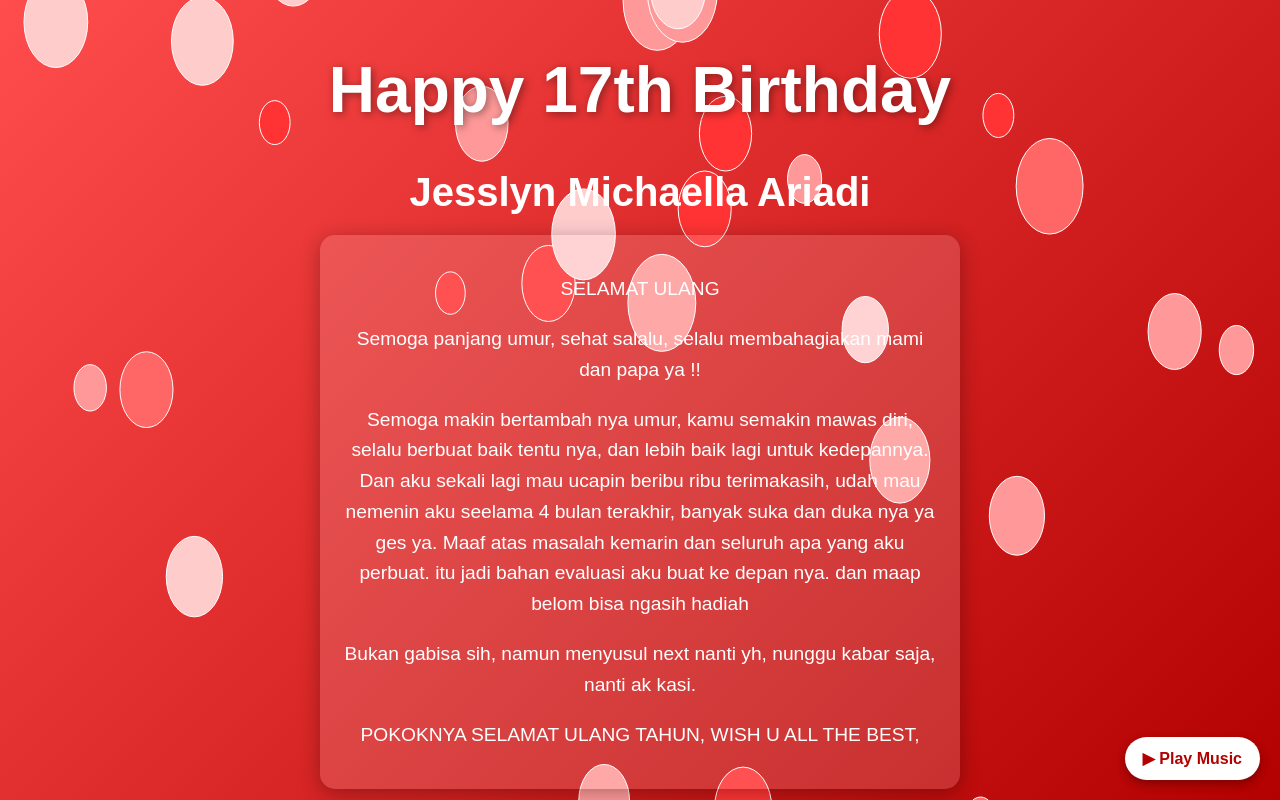
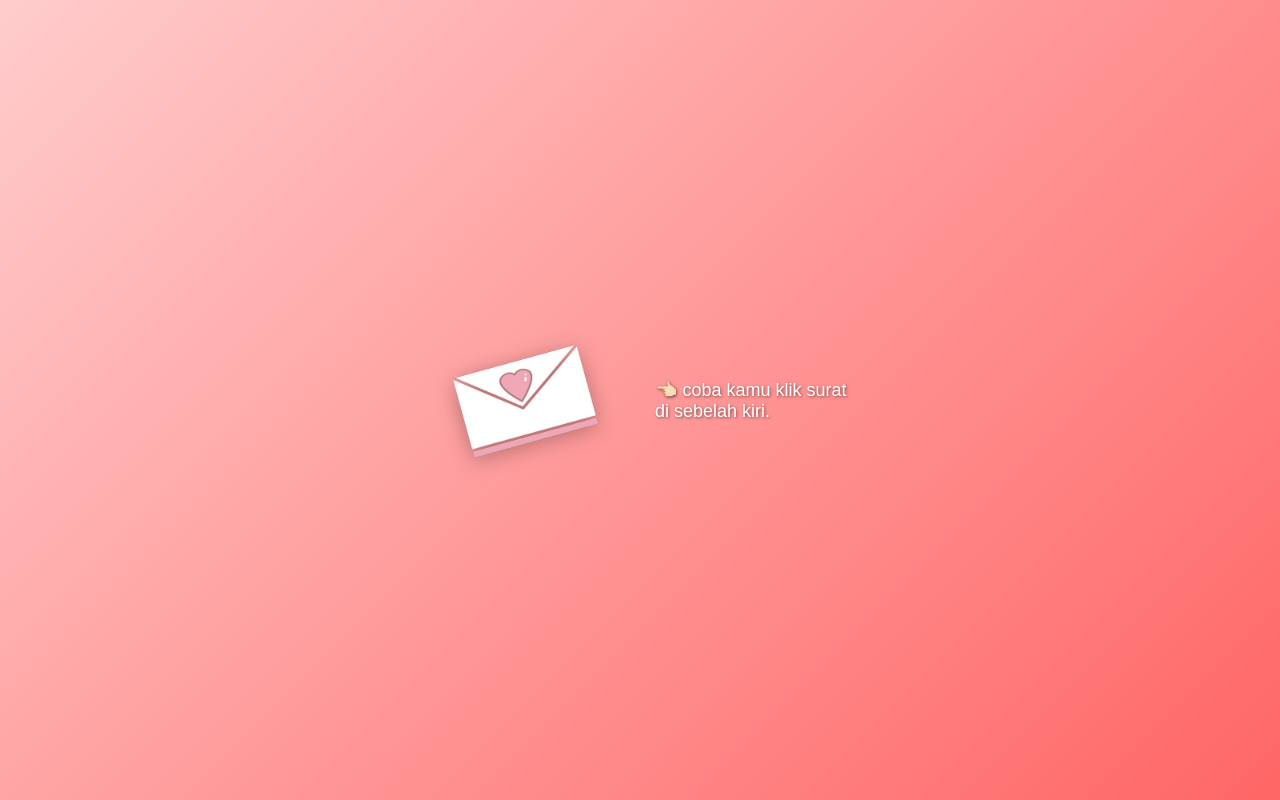
Before and after one commit to hafidz-Faliih/Jesslyn-Birthday, a plain HTML site: page surprise.html in a window 1280 px wide. Drawn offline with Linux system fonts and the light colour scheme.

Commit message:
Add files via upload

```diff
--- a/surprise.html
+++ b/surprise.html
@@ -3,192 +3,182 @@
 <head>
   <meta charset="UTF-8">
   <meta name="viewport" content="width=device-width, initial-scale=1.0">
-  <title>Surprise</title>
+  <title>Surat Ulang Tahun 🎉</title>
   <style>
     body {
       margin: 0;
       height: 100vh;
-      background: linear-gradient(135deg, #ff4d4d, #b30000);
       display: flex;
-      flex-direction: column;
+      align-items: center;
       justify-content: center;
-      align-items: center;
-      text-align: center;
-      font-family: "Poppins", sans-serif;
+      background: linear-gradient(135deg, #ffcccc, #ff6666);
+      font-family: 'Poppins', sans-serif;
       overflow: hidden;
-      color: white;
-      opacity: 0;
-      animation: fadeInBody 2s ease forwards;
     }
 
-    @keyframes fadeInBody {
-      from { opacity: 0; }
-      to { opacity: 1; }
+    .container {
+      display: flex;
+      align-items: center;
+      gap: 30px;
+      transition: opacity 1s ease;
     }
 
-    h1 {
-      font-size: clamp(2rem, 6vw, 4rem);
-      margin-bottom: 10px;
-      text-shadow: 2px 2px 8px rgba(0,0,0,0.4);
-      opacity: 0;
-      transform: translateY(30px);
-      animation: slideIn 2s ease forwards;
-      animation-delay: 0.5s;
+    .envelope {
+      width: 200px;
+      cursor: pointer;
+      transition: transform 0.3s ease;
+      filter: drop-shadow(0px 4px 10px rgba(0,0,0,0.3));
+      z-index: 5;
+    }
+    .envelope:hover {
+      transform: scale(1.1);
     }
 
-    h2 {
-      font-size: clamp(1.5rem, 5vw, 2.5rem);
-      margin-bottom: 20px;
-      opacity: 0;
-      transform: translateY(30px);
-      animation: slideIn 2s ease forwards;
-      animation-delay: 1s;
+    .hint {
+      font-size: 18px;
+      color: #fff;
+      font-weight: 500;
+      text-shadow: 1px 1px 3px rgba(0,0,0,0.5);
+      max-width: 200px;
     }
 
-    .surat {
-      background: rgba(255, 255, 255, 0.15);
-      padding: 20px;
-      border-radius: 15px;
-      max-width: 600px;
-      font-size: clamp(1rem, 4vw, 1.2rem);
+    .letter {
+      position: absolute;
+      top: 50%;
+      left: 50%;
+      transform: translate(-50%, -50%) translateY(50px);
+      width: 90%;
+      max-width: 500px;
+      padding: 20px 25px;
+      background: #ffffff;
+      border-radius: 10px;
+      box-shadow: 0 12px 25px rgba(0,0,0,0.25), inset 0 0 15px rgba(0,0,0,0.05);
+      font-size: 16px;
       line-height: 1.6;
-      box-shadow: 0 4px 20px rgba(0,0,0,0.3);
+      color: #333;
       opacity: 0;
-      transform: scale(0.9);
-      animation: zoomIn 1.5s ease forwards;
-      animation-delay: 1.8s;
+      transition: all 1s ease;
+      overflow-wrap: break-word; /* biar teks ga keluar */
+      word-break: break-word;
+      text-align: justify;
+      z-index: 1;
+    }
+    .letter.show {
+      opacity: 1;
+      transform: translate(-50%, -50%) translateY(0);
+      z-index: 10;
     }
 
-    @keyframes slideIn {
-      from { opacity: 0; transform: translateY(30px); }
-      to { opacity: 1; transform: translateY(0); }
+    /* Judul surat */
+    .letter h1 {
+      text-align: center;
+      font-size: 24px;
+      font-weight: bold;
+      margin-bottom: 20px;
+      color: #e60000;
+      line-height: 1.3;
+      word-wrap: break-word;
     }
 
-    @keyframes zoomIn {
-      from { opacity: 0; transform: scale(0.9); }
-      to { opacity: 1; transform: scale(1); }
+    /* Penutup */
+    .letter .closing {
+      font-size: 18px;
+      font-weight: bold;
+      text-align: center;
+      color: #d60000;
+      margin-top: 25px;
+      line-height: 1.3;
     }
 
-    /* Canvas balon */
-    #balloons {
-      position: fixed;
-      top: 0;
-      left: 0;
-      width: 100%;
+    .balloon {
+      position: absolute;
+      bottom: -100px;
+      width: 60px;
+      height: 80px;
+      background: radial-gradient(circle at 30% 30%, #ff6666, #cc0000);
+      border-radius: 50% 50% 50% 50% / 60% 60% 40% 40%;
+      animation: floatUp 8s linear forwards;
+      opacity: 0;
+    }
+    .string {
+      position: absolute;
+      top: 80px;
+      left: 50%;
+      width: 2px;
+      height: 80px;
+      background: transparent;
+    }
+    .string::before {
+      content: '';
+      position: absolute;
+      width: 2px;
       height: 100%;
-      z-index: -1;
+      background: black;
+      animation: wave 2s infinite ease-in-out;
     }
 
-    /* Tombol play musik */
-    #playButton {
-      position: fixed;
-      bottom: 20px;
-      right: 20px;
-      padding: 12px 18px;
-      border: none;
-      border-radius: 25px;
-      background: #fff;
-      color: #b30000;
-      font-size: 1rem;
-      font-weight: bold;
-      cursor: pointer;
-      box-shadow: 0 4px 10px rgba(0,0,0,0.3);
-      transition: 0.3s;
+    @keyframes floatUp {
+      0% { transform: translateY(0); opacity: 1; }
+      80% { opacity: 1; }
+      100% { transform: translateY(-110vh); opacity: 0; }
     }
 
-    #playButton:hover {
-      background: #ffe6e6;
+    @keyframes wave {
+      0% { transform: rotate(5deg); }
+      50% { transform: rotate(-5deg); }
+      100% { transform: rotate(5deg); }
     }
   </style>
 </head>
 <body>
-  <!-- Musik ulang tahun -->
-  <audio id="music" loop>
-    <source src="happy-birthday-piano.mp3" type="audio/mpeg">
-    Browser kamu tidak mendukung audio.
-  </audio>
-
-  <h1>Happy 17th Birthday </h1>
-  <h2>Jesslyn Michaella Ariadi</h2>
-  <div class="surat">
-    <p>SELAMAT ULANG </p>
-    <p>Semoga panjang umur, sehat salalu, selalu membahagiakan mami dan papa ya !!</p>
-    <p>  Semoga makin bertambah nya umur, kamu semakin mawas diri, selalu berbuat baik tentu nya, dan lebih baik lagi untuk kedepannya. Dan aku sekali lagi mau ucapin beribu ribu terimakasih, udah mau nemenin aku seelama 4 bulan terakhir, banyak suka dan duka nya ya ges ya. Maaf atas masalah kemarin dan seluruh apa yang aku perbuat. itu jadi bahan evaluasi aku buat ke depan nya. dan maap belom bisa ngasih hadiah</p>
-    <p>Bukan gabisa sih, namun menyusul next nanti yh, nunggu kabar saja, nanti ak kasi.</p>
-    <p>POKOKNYA SELAMAT ULANG TAHUN, WISH U ALL THE BEST,</p>
+  <div class="container" id="container">
+    <img src="envelope.png" class="envelope" id="envelope" alt="Amplop">
+    <div class="hint"> 👈🏻 coba kamu klik surat di sebelah kiri.</div>
   </div>
 
+  <div class="letter" id="letter">
+    <h1>Selamat Ulang Tahun<br>Jesslyn Michaella</h1>
 
-  <!-- Tombol Play Musik -->
-  <button id="playButton">▶ Play Music</button>
+    <p>Semoga di umur 17 tahun ini, makin imut, makin produktif, dan tentunya panjang umur serta sehat selalu. Semoga selalu membanggakan mami dan papa.</p>
 
-  <!-- Canvas untuk animasi balon -->
-  <canvas id="balloons"></canvas>
+    <p>Di umur ke 17 ini, aku mau berterima kasih karena sudah pernah menjadi partner aku (walaupun cuma beberapa bulan sih 😅). Jujur, sangat menyenangkan bisa kenal sama kamu. Banyak hal yang aku pelajarin dari kamu, mulai dari cara ngatur ekonomi,sharing ilmu sama aku, atau bantu apapun di saat aku susah. Bener-bener terbantu banget. Terima kasih untuk segala cerita, canda tawa, baik suka maupun duka. Semua itu benar-benar berkesan buat 4 bulan terakhir ini.</p>
+
+    <p>OIYA, untuk kado InsyaAllah menyusul yah, ditunggu aja nanti. Maaf kalau kadonya kurang apa gimana ntar, xixi 😆.</p>
+
+    <div class="closing">Pokoknya SELAMAT ULANG TAHUN JESS!!! 🎂🥳</div>
+  </div>
+
+  <audio id="music" src="lagu.mp3"></audio>
 
   <script>
-    const canvas = document.getElementById("balloons");
-    const ctx = canvas.getContext("2d");
-    let balloons = [];
+    const envelope = document.getElementById("envelope");
+    const music = document.getElementById("music");
+    const letter = document.getElementById("letter");
+    const container = document.getElementById("container");
 
-    function resizeCanvas() {
-      canvas.width = window.innerWidth;
-      canvas.height = window.innerHeight;
-    }
-    window.addEventListener("resize", resizeCanvas);
-    resizeCanvas();
+    function createBalloon() {
+      const balloon = document.createElement("div");
+      balloon.classList.add("balloon");
 
-    class Balloon {
-      constructor() {
-        this.x = Math.random() * canvas.width;
-        this.y = canvas.height + Math.random() * 100;
-        this.size = 20 + Math.random() * 30;
-        this.speed = 1 + Math.random() * 2;
-        this.color = ["#ff6666", "#ffcccc", "#ff3333", "#ff9999"][Math.floor(Math.random() * 4)];
-        this.drift = (Math.random() - 0.5) * 2;
-      }
-      update() {
-        this.y -= this.speed;
-        this.x += this.drift * 0.5;
-        if (this.y < -this.size) {
-          this.y = canvas.height + this.size;
-          this.x = Math.random() * canvas.width;
-        }
-      }
-      draw() {
-        ctx.beginPath();
-        ctx.ellipse(this.x, this.y, this.size * 0.7, this.size, 0, 0, Math.PI * 2);
-        ctx.fillStyle = this.color;
-        ctx.fill();
-        ctx.strokeStyle = "#fff";
-        ctx.stroke();
-      }
+      const string = document.createElement("div");
+      string.classList.add("string");
+      balloon.appendChild(string);
+
+      balloon.style.left = Math.random() * 100 + "vw";
+      balloon.style.animationDuration = (6 + Math.random() * 4) + "s";
+
+      document.body.appendChild(balloon);
+
+      setTimeout(() => {
+        balloon.remove();
+      }, 10000);
     }
 
-    function initBalloons(count) {
-      for (let i = 0; i < count; i++) {
-        balloons.push(new Balloon());
-      }
-    }
-
-    function animate() {
-      ctx.clearRect(0, 0, canvas.width, canvas.height);
-      for (let balloon of balloons) {
-        balloon.update();
-        balloon.draw();
-      }
-      requestAnimationFrame(animate);
-    }
-
-    initBalloons(30);
-    animate();
-
-    // === Musik Play Button ===
-    const music = document.getElementById("music");
-    const playButton = document.getElementById("playButton");
-
-    playButton.addEventListener("click", () => {
+    envelope.addEventListener("click", () => {
       music.play();
-      playButton.style.display = "none"; // sembunyikan tombol setelah klik
+      letter.classList.add("show");
+      container.style.opacity = "0";
+      setInterval(createBalloon, 800);
     });
   </script>
 </body>
```
Also changed, not shown: index.html (+42 -75 lines), envelope.png (added), 1 other file.
